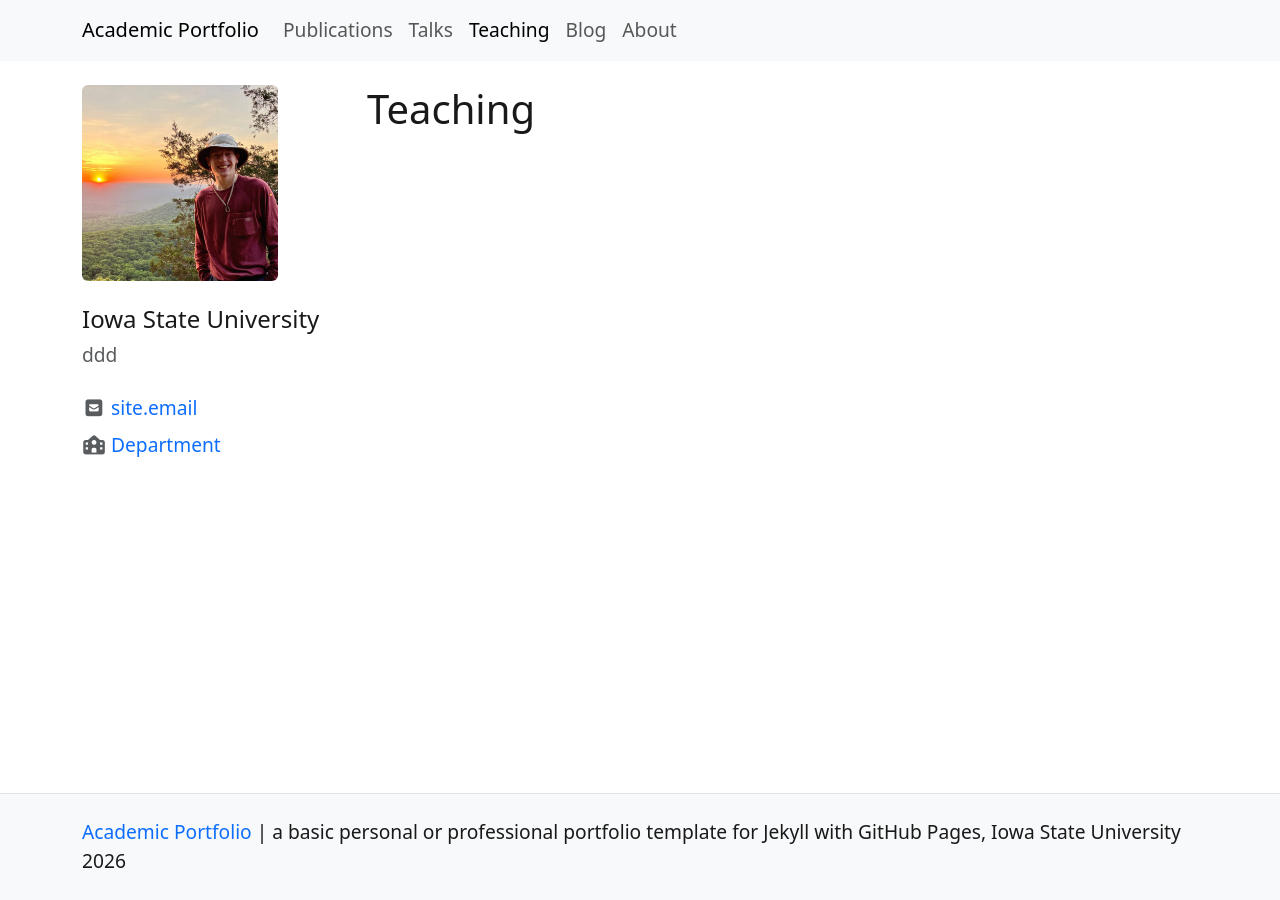
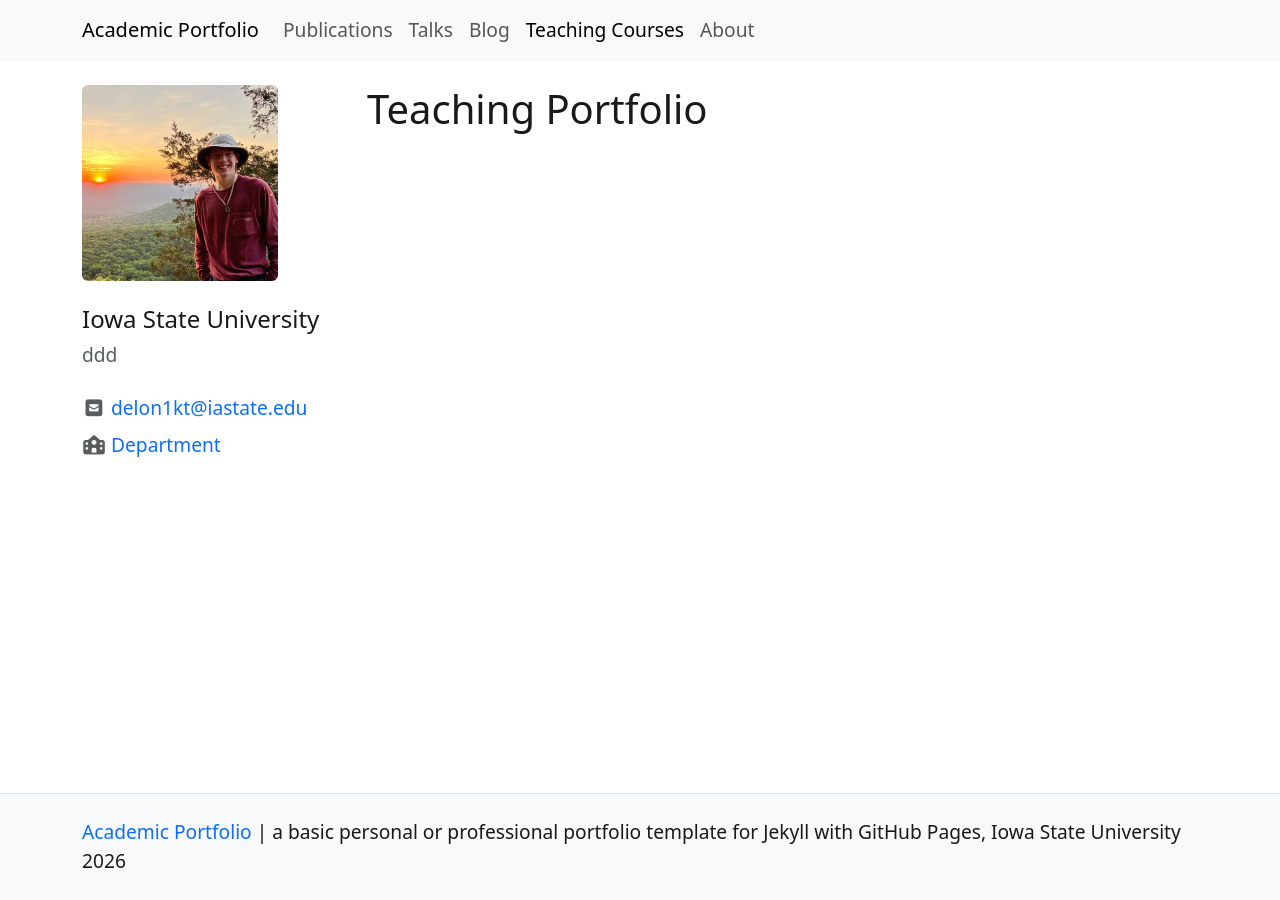
Before and after one commit to KyleDeLong-ORDER66/kyle-delong-portfolio, a Jekyll site: the page built from pages/teaching.md, in a window 1280 px wide. Built offline with Jekyll 4.4.1, drawn with Linux system fonts in a browser that asks for light colours; nearby versions of some CDN libraries.

Commit message:
Messing around

```diff
--- a/_layouts/profile-page-left.html
+++ b/_layouts/profile-page-left.html
@@ -8,7 +8,7 @@ layout: default
             {% if site.image %}<img src="{{ site.image | relative_url }}" alt="researcher image" class="rounded text-center w-75">{% endif %}
             <h4 class="mt-4">{{ site.author }}</h4>
             <p class="text-muted mt-2 mb-4">{{ site.bio }}</p>
-            {% if site.email %}<p class="text-muted text-small my-2"><span class="fas fa-envelope-square"></span> <a href="{{ site.email | prepend: 'mailto:' }}" target="_blank" rel="noopener">site.email</a></p>{% endif %}
+            {% if site.email %}<p class="text-muted text-small my-2"><span class="fas fa-envelope-square"></span> <a href="{{ site.email | prepend: 'mailto:' }}" target="_blank" rel="noopener">{{site.email}}</a></p>{% endif %}
             {% if site.department %}<p class="text-muted text-small my-2"><span class="fas fa-school"></span> <a href="{{ site.department }}" target="_blank" rel="noopener">Department</a></p>{% endif %}
             {% if site.orcid %}<p class="text-muted text-small my-2"><span class="fas fa-id-card"></span> <a href="{{ site.orcid }}" target="_blank" rel="noopener">ORCiD</a></p>{% endif %}
             {% if site.github_profile %}<p class="text-muted text-small my-2"><span class="fab fa-github"></span> <a href="{{ site.github_profile }}" target="_blank" rel="noopener">GitHub</a></p>{% endif %}
--- a/pages/teaching.md
+++ b/pages/teaching.md
@@ -1,5 +1,5 @@
 ---
-title: Teaching
-nav: Teaching
-nav_order: 3
+title: Teaching Portfolio
+nav: Teaching Courses
+nav_order: 4
 ---
```
Also changed, not shown: index.md (+14 -1 lines).
